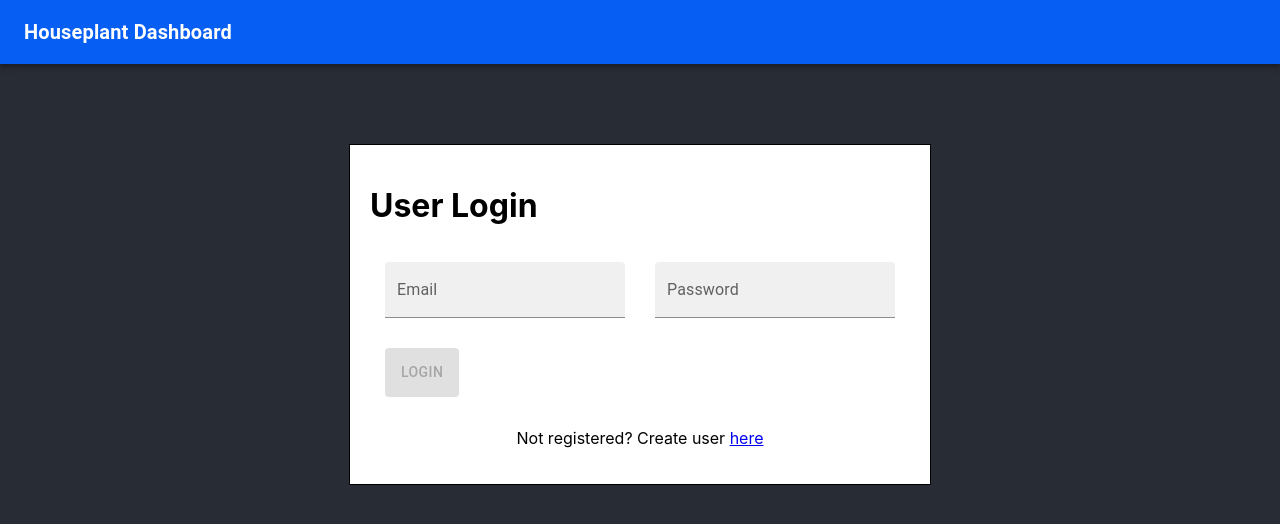
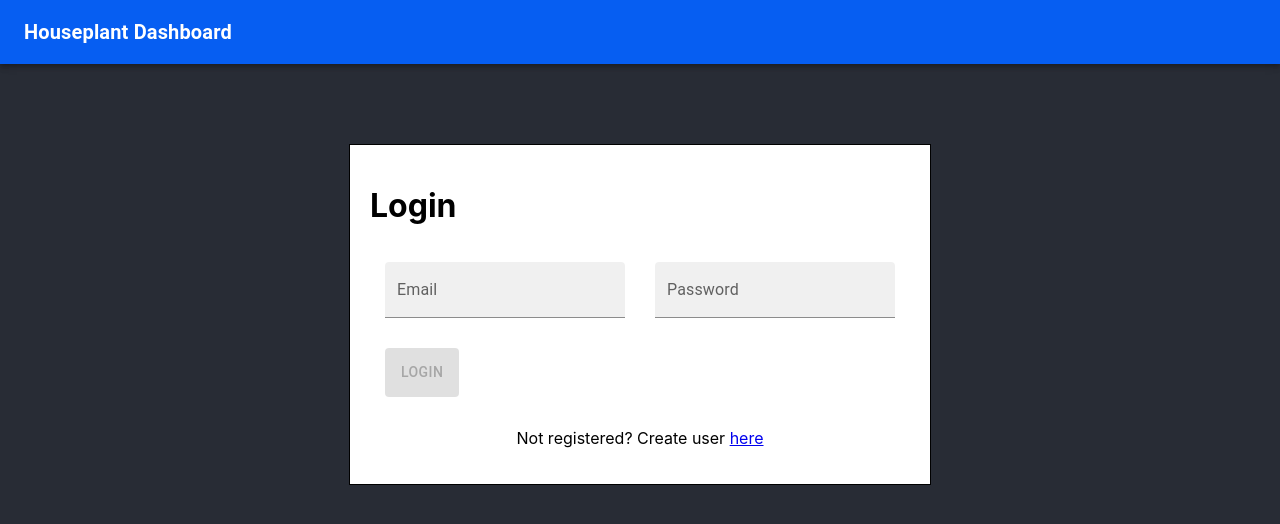
Before and after one commit to glen-sharp/house-plant-hub-ui, a React (Create React App) app: page /login in a window 1280 px wide. Shown: the top 524 px of the page. Built offline with nearby package versions, Linux system fonts and the light colour scheme; no server answers.

Commit message:
feat: reverting runner test

```diff
--- a/src/Login/Login.js
+++ b/src/Login/Login.js
@@ -49,7 +49,7 @@ export default function UserLoginInput() {
             <div className="login-input-wrapper" style={{ backgroundColor: 'white' }}>
                 <div className="title-wrapper">
                     <h1>
-                        User Login
+                        Login
                     </h1>
                 </div>
                 <div>
```
